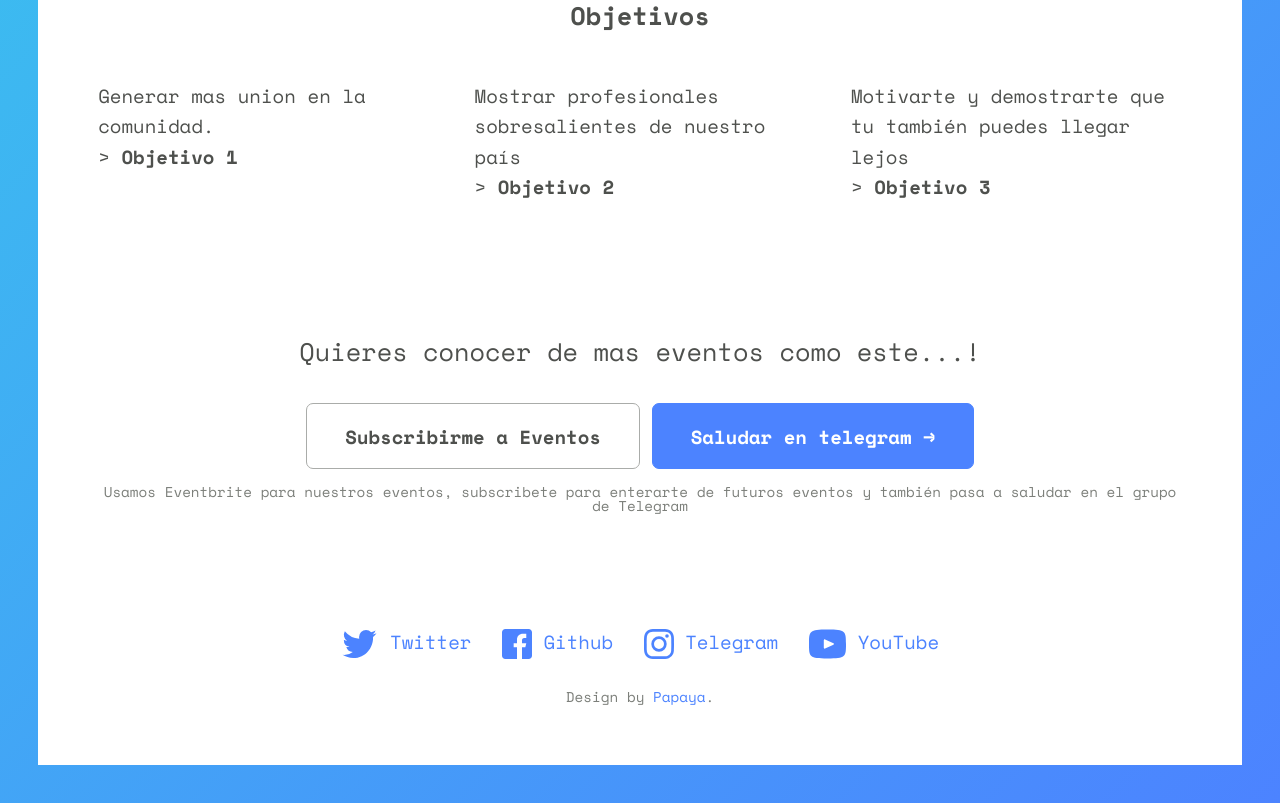
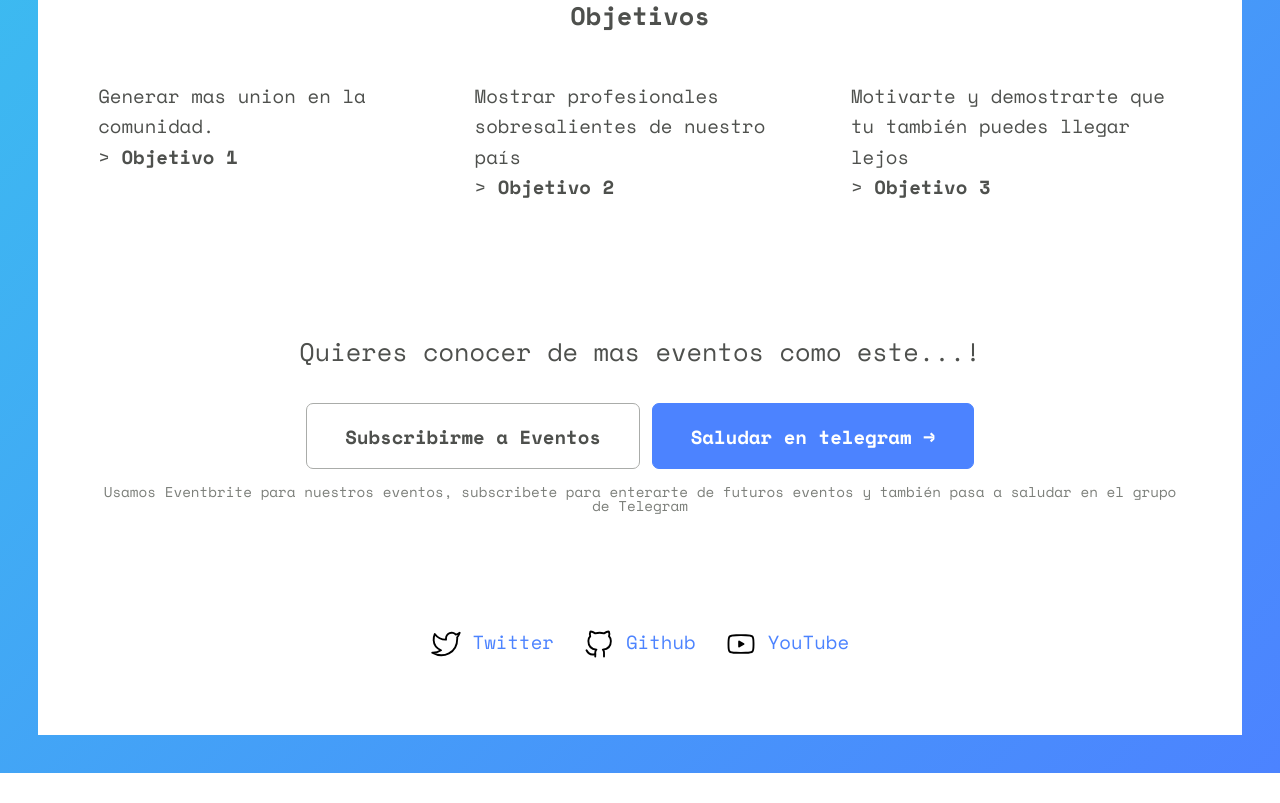
Before and after one commit to javascriptecuador/WoJS2021, a website: page dist/index.html in a window 1280 px wide. Shown: the part 2928-3731 px from the top of the page. After the commit the page ends 3701 px from the top, so only its background shows below. Drawn offline with nearby package versions, Linux system fonts and the light colour scheme.

Commit message:
feat(footer): agrego iconos y enlaces al footer

```diff
--- a/dist/index.html
+++ b/dist/index.html
@@ -150,17 +150,14 @@
             <!-- Footer -->
             <footer class="mt2 pb3 align--center">
                 <ul class="no-bullets list--inline mb0">
-                    <li class="m1 block-on-mobile"><a href="https://www.twitter.com" class="link"><img class="icon"
-                                src="/img/twitter.svg" alt="Twitter"> Twitter</a></li>
-                    <li class="m1 block-on-mobile"><a href="https://www.facebook.com" class="link"><img class="icon"
-                                src="/img/facebook.svg" alt="Facebook"> Github</a></li>
-                    <li class="m1 block-on-mobile"><a href="https://www.instagram.com" class="link"><img class="icon"
-                                src="/img/instagram.svg" alt="Instagram"> Telegram</a></li>
-                    <li class="m1 block-on-mobile"><a href="https://www.youtube.com" class="link"><img class="icon"
-                                src="/img/youtube.svg" alt="YouTube"> YouTube</a></li>
+                    <li class="m1 block-on-mobile"><a href="https://twitter.com/jsecuador_" class="link"><img
+                                class="icon" src="/img/source_icons_twitter.svg" alt="Twitter"> Twitter</a></li>
+                    <li class="m1 block-on-mobile"><a href="https://github.com/javascriptecuador" class="link"><img
+                                class="icon" src="/img/source_icons_github.svg" alt="GitHub"> Github</a></li>
+                    <li class="m1 block-on-mobile"><a href="https://www.youtube.com/channel/UCoTT6VuBlqlGYqVjHtM1duA"
+                            class="link"><img class="icon" src="/img/source_icons_youtube.svg" alt="YouTube">
+                            YouTube</a></li>
                 </ul>
-                <p class="mt1 small text--gray">Design by <a href="https://www.papayatemplates.com"
-                        class="link">Papaya</a>.</p>
             </footer>
 
         </div>
```
Also changed, not shown: dist/img/source_icons_github.svg (added), dist/img/source_icons_telegram.svg (added), dist/img/source_icons_twitter.svg (added), dist/img/source_icons_youtube.svg (added).
